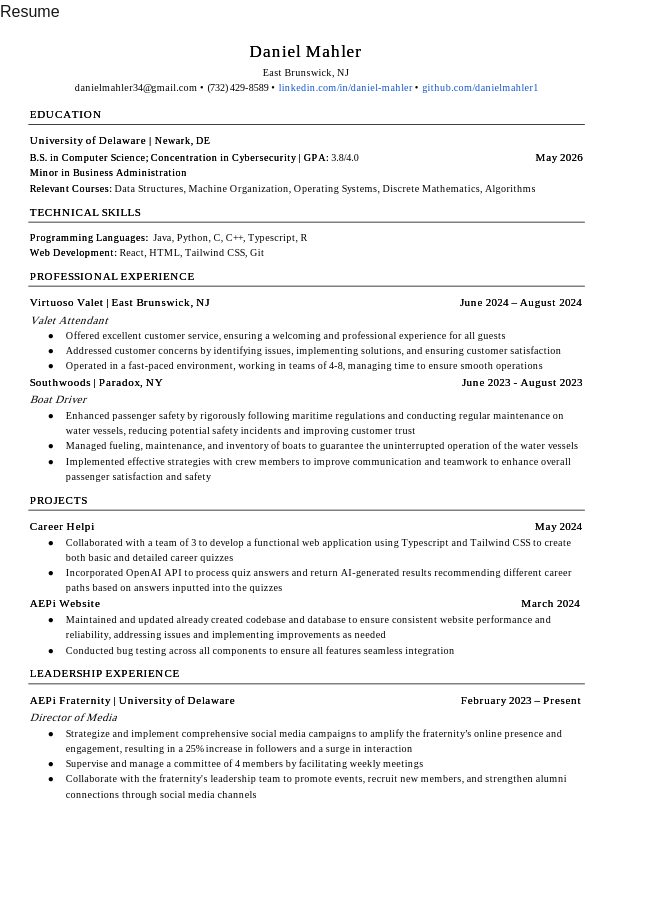
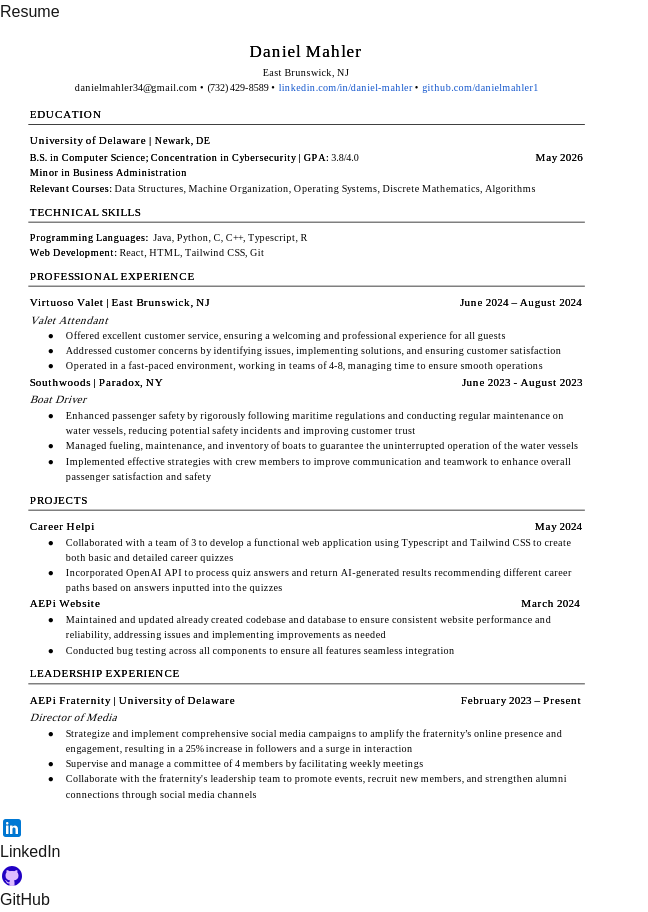
Before and after one commit to danielmahler1/personal-portfolio, a Next.js app: page /resume in a window 1280 px wide. Shown: the whole page, without its empty margins (0-648 px from the left). Before the commit the page ends 816 px from the top, so only its background shows below. Built offline with nearby package versions, Linux system fonts and the light colour scheme.

Commit message:
created footer component
added to both home page and resume page

```diff
--- /dev/null
+++ b/src/app/components/footer.tsx
@@ -0,0 +1,41 @@
+import React from "react";
+import Image from "next/image";
+
+export default function Footer() {
+  return (
+    <footer className="w-full bg-black text-white py-4 flex justify-center">
+      <div className="flex items-center gap-6 max-w-screen-lg mx-auto">
+        <a
+          className="flex items-center gap-2 hover:underline hover:underline-offset-4"
+          href="https://www.linkedin.com/in/daniel-mahler/"
+          target="_blank"
+          rel="noopener noreferrer"
+        >
+          <Image
+            aria-hidden
+            src="/linkedin.svg"
+            alt="LinkedIn logo"
+            width={24}
+            height={24}
+          />
+          LinkedIn
+        </a>
+        <a
+          className="flex items-center gap-2 hover:underline hover:underline-offset-4"
+          href="https://github.com/danielmahler1"
+          target="_blank"
+          rel="noopener noreferrer"
+        >
+          <Image
+            aria-hidden
+            src="/github.svg"
+            alt="GitHub logo"
+            width={24}
+            height={24}
+          />
+          GitHub
+        </a>
+      </div>
+    </footer>
+  );
+}
--- a/src/app/resume/page.tsx
+++ b/src/app/resume/page.tsx
@@ -1,12 +1,22 @@
+import Footer from "../components/footer";
+
 export default function ResumePage() {
   return (
-    <main className="min-h-screen flex flex-col justify-center items-center p-10 bg-black text-white">
-      <h1 className="text-4xl font-bold mb-6">Resume</h1>
+    <div className="flex flex-col min-h-screen bg-black text-white">
+      {/* Main Content - Centered for Resume Page */}
+      <main className="flex-grow flex flex-col items-center p-10">
+        <h1 className="text-4xl font-bold mb-6">Resume</h1>
 
-      {/* Apply background directly via Tailwind */}
-      <div className="w-full max-w-4xl bg-white p-4 rounded-lg shadow-lg">
-        <img src="/resume.svg" alt="Resume" className="w-full" />
-      </div>
-    </main>
+        {/* Resume SVG */}
+        <div className="w-full max-w-4xl bg-white p-4 rounded-lg shadow-lg">
+          <img src="/resume.svg" alt="Resume" className="w-full" />
+        </div>
+      </main>
+
+      {/* Footer Stays Centered */}
+      <footer className="w-full mt-auto">
+        <Footer />
+      </footer>
+    </div>
   );
 }
```
Also changed, not shown: src/app/page.tsx (+12 -45 lines).
